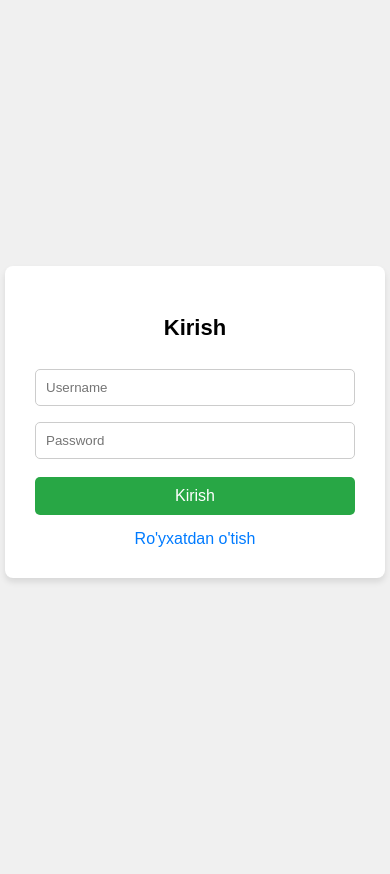
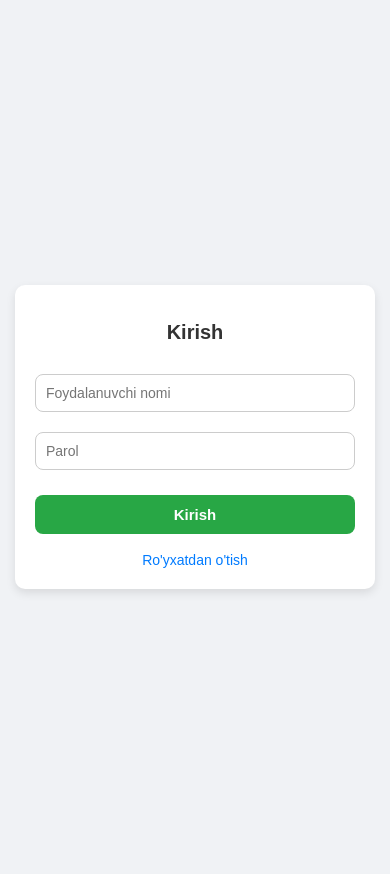
Before and after one commit to alijonovaward/qazo, a Django app: page /accounts/login/ in a window 390 px wide. Before the commit the page ends 582 px from the top, so only its background shows below. Run offline with Django 5.2, Linux system fonts and the light colour scheme.

Commit message:
deyarli tayyor

```diff
--- a/templates/accounts/login.html
+++ b/templates/accounts/login.html
@@ -2,60 +2,108 @@
 <html lang="uz">
 <head>
     <meta charset="UTF-8">
+    <meta name="viewport" content="width=device-width, initial-scale=1.0"> <!-- ✅ Responsiveness uchun -->
     <title>Kirish</title>
     <style>
         body {
-            background-color: #f0f0f0;
+            background-color: #f0f2f5;
             font-family: Arial, sans-serif;
             display: flex;
             justify-content: center;
             align-items: center;
-            height: 100vh;
+            min-height: 100vh; /* ✅ kichik ekranda ham to‘liq balandlik */
             margin: 0;
+            padding: 15px;
         }
+
         .login-container {
-            background: white;
+            background: #ffffff;
             padding: 30px;
-            border-radius: 8px;
-            box-shadow: 0px 4px 6px rgba(0,0,0,0.1);
+            border-radius: 12px;
+            box-shadow: 0px 4px 10px rgba(0,0,0,0.1);
             text-align: center;
             width: 100%;
-            max-width: 320px;
+            max-width: 380px; /* ✅ kompyuterda kengroq, telefonda moslashadi */
         }
+
         .login-container h2 {
             margin-bottom: 20px;
-            font-size: 22px;
+            font-size: 24px;
+            color: #333;
         }
+
         .login-container input {
             width: 100%;
-            padding: 10px;
-            margin: 8px 0;
+            padding: 12px;
+            margin: 10px 0;
             border: 1px solid #ccc;
-            border-radius: 5px;
+            border-radius: 8px;
             box-sizing: border-box;
+            font-size: 15px;
+            transition: border 0.2s;
         }
+
+        .login-container input:focus {
+            border-color: #007BFF;
+            outline: none;
+        }
+
         .login-container button {
             width: 100%;
-            padding: 10px;
+            padding: 12px;
             background-color: #28a745;
             border: none;
-            border-radius: 5px;
+            border-radius: 8px;
             color: white;
             font-size: 16px;
+            font-weight: bold;
             cursor: pointer;
-            margin-top: 10px;
+            margin-top: 15px;
+            transition: background 0.3s;
         }
+
         .login-container button:hover {
             background-color: #218838;
         }
+
         .login-container a {
-            display: block;
-            margin-top: 15px;
+            display: inline-block;
+            margin-top: 18px;
             text-decoration: none;
             color: #007BFF;
+            font-size: 14px;
         }
+
         .login-container a:hover {
             text-decoration: underline;
+        }
+
+        .login-container p {
+            margin-top: 10px;
+            color: red;
+            font-size: 14px;
+        }
+
+        /* 📱 Telefon uchun optimallashtirish */
+        @media (max-width: 480px) {
+            .login-container {
+                padding: 20px;
+                border-radius: 10px;
+            }
+
+            .login-container h2 {
+                font-size: 20px;
+            }
+
+            .login-container input {
+                font-size: 14px;
+                padding: 10px;
+            }
+
+            .login-container button {
+                font-size: 15px;
+                padding: 11px;
+            }
         }
     </style>
 </head>
@@ -64,11 +112,12 @@
         <h2>Kirish</h2>
         <form method="POST">
             {% csrf_token %}
-            <input type="text" name="username" placeholder="Username" required>
-            <input type="password" name="password" placeholder="Password" required>
+            <input type="text" name="username" placeholder="Foydalanuvchi nomi" required>
+            <input type="password" name="password" placeholder="Parol" required>
             <button type="submit">Kirish</button>
         </form>
         <a href="{% url 'signup' %}">Ro'yxatdan o'tish</a>
+
         {% for message in messages %}
             <p>{{ message }}</p>
         {% endfor %}
```
Also changed, not shown: templates/accounts/signup.html (+57 -11 lines), templates/namoz/setup_qazo.html (+35 -9 lines).
